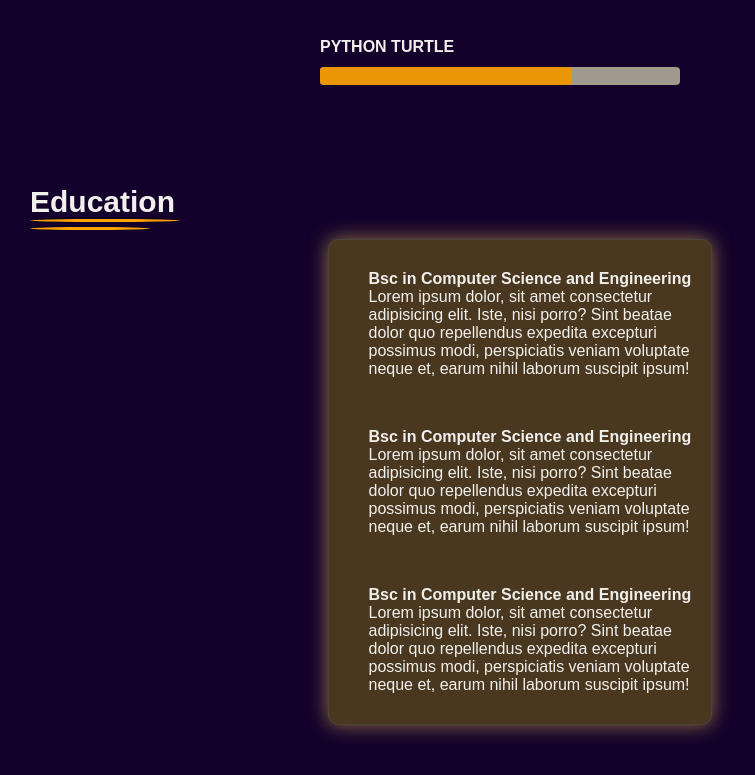
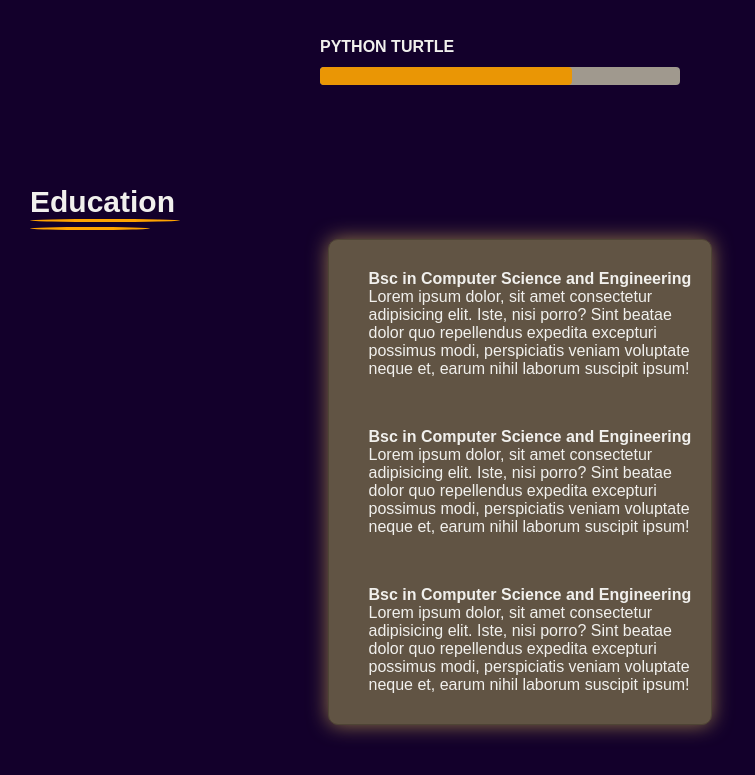
Before and after one commit to KoheliAkter/Portfolio, a plain HTML site: page About.html in a window 1280 px wide. Shown: the part 1349-2124 px from the top of the page, without its empty margins (95-850 px from the left). Drawn offline with Linux system fonts and the light colour scheme.

Commit message:
update education section

```diff
--- a/style.css
+++ b/style.css
@@ -361,7 +361,7 @@ body{
     margin-left: 50%;
     margin-bottom: 30px;
 
-    background-color: rgb(74, 55, 31);
+    background-color: rgb(97, 84, 68);
     padding: 30px 15px;
     border: 1px solid #4e4435;
     border-radius: 10px;
```
